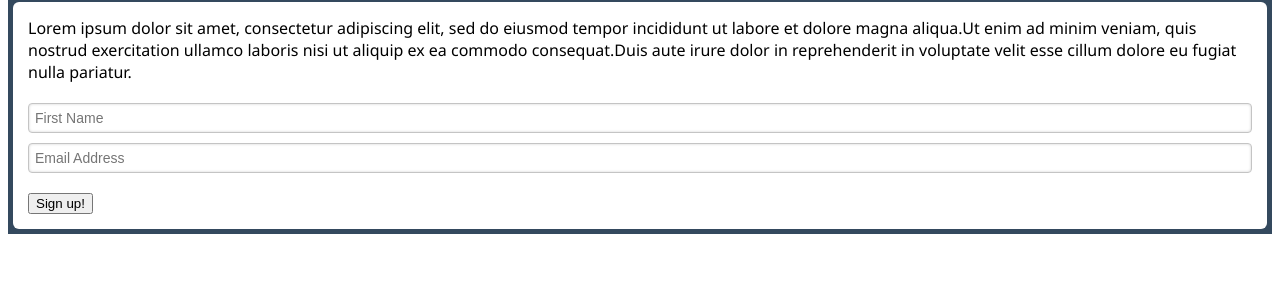
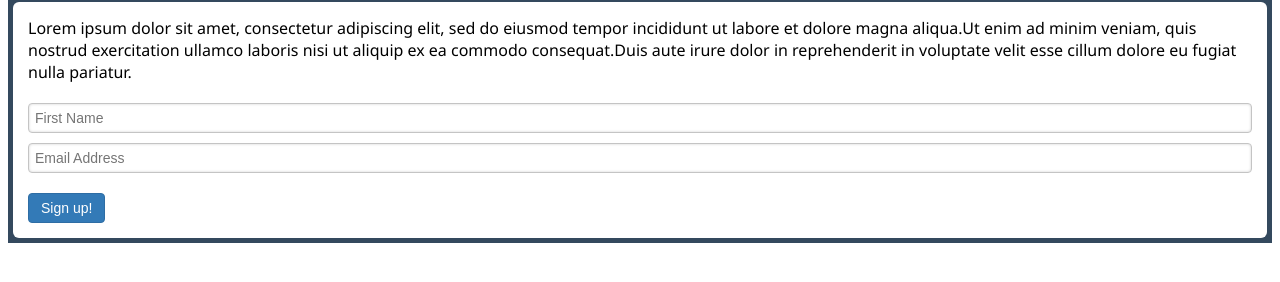
Before and after one commit to nozzlegear/Riddlevox, a plain HTML site: page Nozzlegear/index.html in a window 1280 px wide. Shown: the part 496-778 px from the top of the page. Drawn offline with Linux system fonts and the light colour scheme.

Commit message:
Style button

```diff
--- a/Nozzlegear/Nozzlegear.css
+++ b/Nozzlegear/Nozzlegear.css
@@ -46,7 +46,22 @@ span {
 }
 
 .Nozzlegear-form > .Nozzlegear-button{
-    margin: 15px 0 0 0;
+    border:1px solid !important;
+    margin: 15px 0 0 0 !important;
+    padding:6px 12px !important;
+    font-size:14px !important;
+    display:inline-block !important;
+    font-weight:400 !important;
+    color:#ffffff !important;
+    background-color:#337ab7 !important;
+    border-color:#2e6da4 !important;
+    text-align:center !important;
+    vertical-align: middle !important;
+    -ms-touch-action:manipulation;
+    touch-action:manipulation;
+    cursor:pointer !important;
+    background-image:none !important;
+    border-radius:4px !important;
 }
 
 .Nozzlegear-hide{
```
